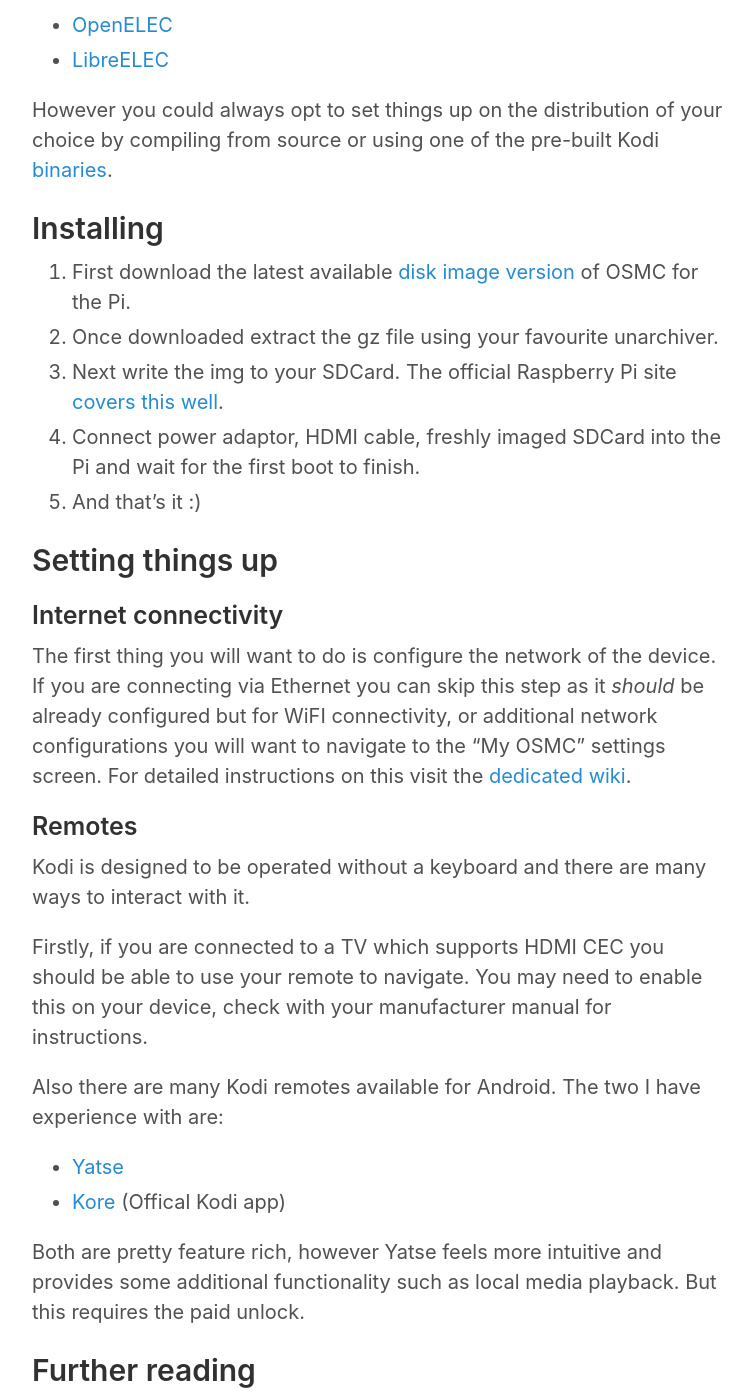
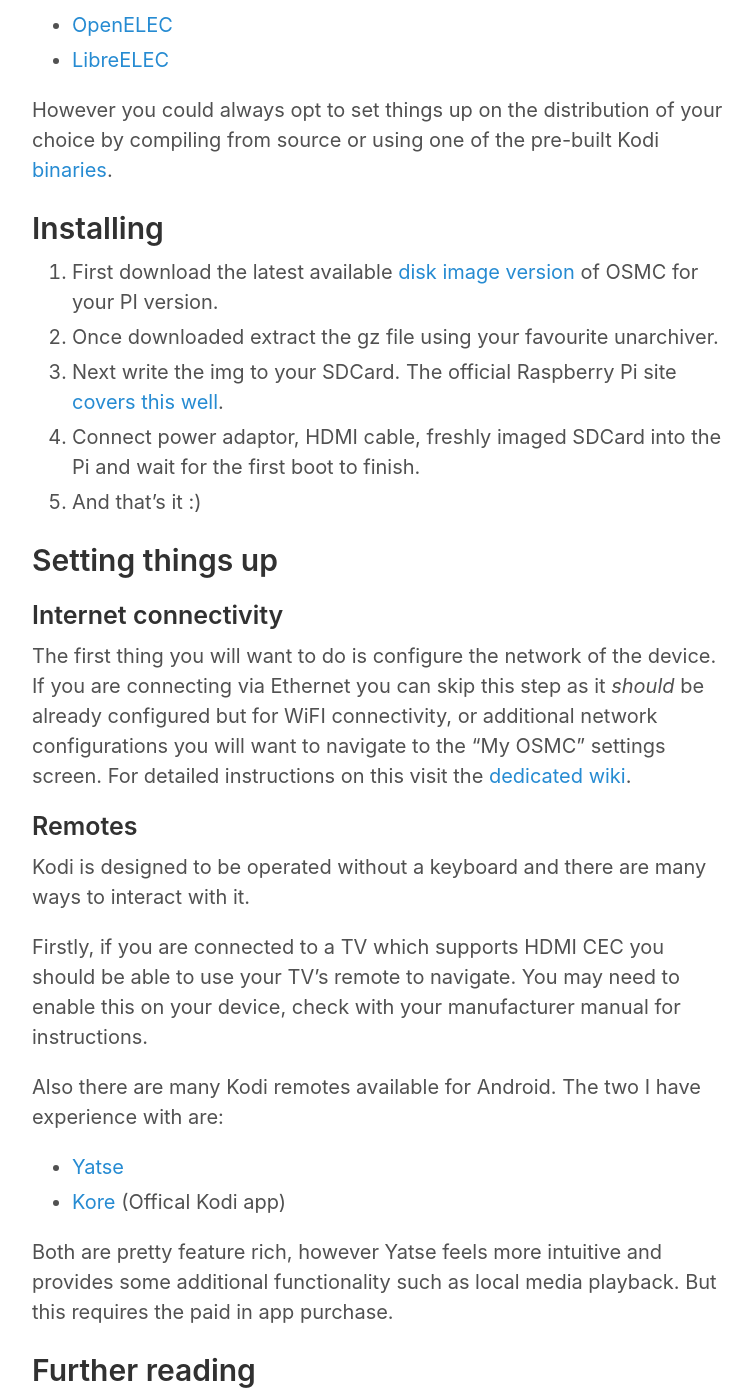
Before and after one commit to inverse/personal-site, a Jekyll site: the page built from _posts/2017-02-03-kodi-setup-raspberry-pi.md, in a window 1280 px wide and 1400 px high, scrolled down 930 px. Shown: the whole window, without its empty margins (258-1010 px from the left). Built offline with Jekyll 4.4.1, drawn with Linux system fonts in a browser that asks for light colours; nearby versions of some CDN libraries; comment, search, counter and statistics services are not loaded.

Commit message:
Improvements

```diff
--- a/_posts/2017-02-03-kodi-setup-raspberry-pi.md
+++ b/_posts/2017-02-03-kodi-setup-raspberry-pi.md
@@ -32,7 +32,7 @@
 
 # Installing
 
-1. First download the latest available [disk image version][5] of OSMC for the Pi.
+1. First download the latest available [disk image version][5] of OSMC for your PI version.
 2. Once downloaded extract the gz file using your favourite unarchiver.
 3. Next write the img to your SDCard. The official Raspberry Pi site [covers this well][6].
 4. Connect power adaptor, HDMI cable, freshly imaged SDCard into the Pi and wait for the first boot to finish.
@@ -48,14 +48,14 @@
 
 Kodi is designed to be operated without a keyboard and there are many ways to interact with it.
 
-Firstly, if you are connected to a TV which supports HDMI CEC you should be able to use your remote to navigate. You may need to enable this on your device, check with your manufacturer manual for instructions.
+Firstly, if you are connected to a TV which supports HDMI CEC you should be able to use your TV's remote to navigate. You may need to enable this on your device, check with your manufacturer manual for instructions.
 
 Also there are many Kodi remotes available for Android. The two I have experience with are:
 
 - [Yatse][8]
 - [Kore][9] (Offical Kodi app)
 
-Both are pretty feature rich, however Yatse feels more intuitive and provides some additional functionality such as local media playback. But this requires the paid unlock.
+Both are pretty feature rich, however Yatse feels more intuitive and provides some additional functionality such as local media playback. But this requires the paid in app purchase.
 
 # Further reading
 
```
Also changed, not shown: README.md.
